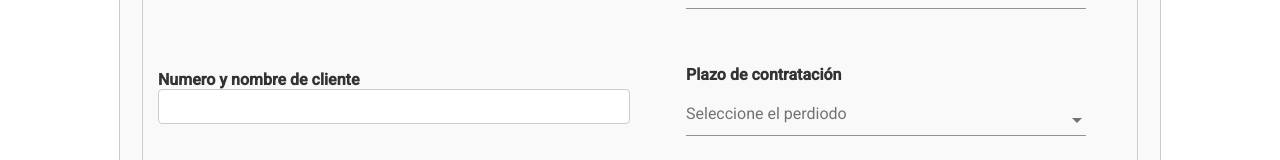
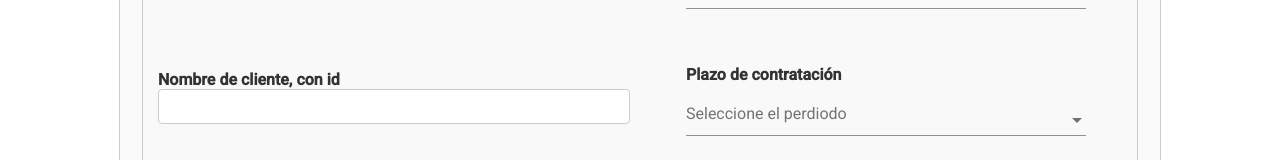
Before and after one commit to Chuyini/DomiciliarCliente, an Angular app: page / in a window 1280 px wide. Shown: the part 500-660 px from the top of the page. Built offline with nearby package versions, Linux system fonts and the light colour scheme.

Commit message:
Change name

```diff
--- a/src/app/components/form/form.component.html
+++ b/src/app/components/form/form.component.html
@@ -30,7 +30,7 @@
           </ng-select>
         </div>
         <div>
-          <label for="numNomC">Numero y nombre de cliente</label>
+          <label for="numNomC">Nombre de cliente, con id</label>
           <input type="text" id="numNomC" name="numNomC" [(ngModel)]="numNameClient" placeholder="" />
         </div>
 
```
